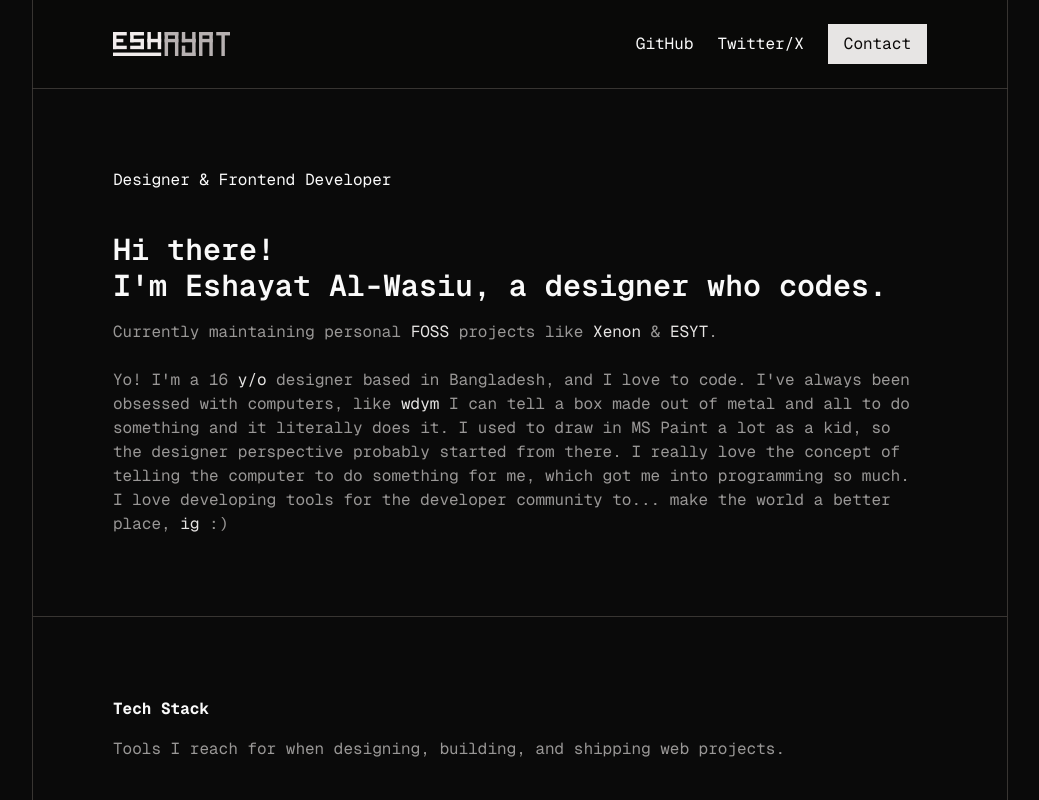
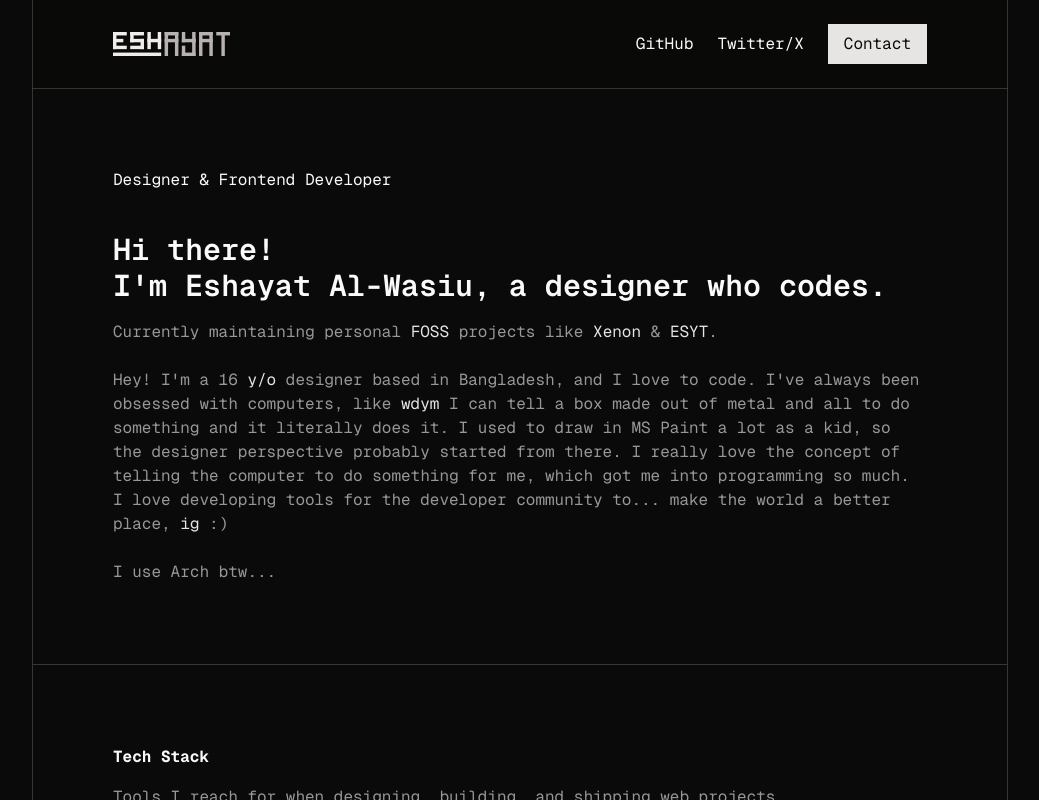
Before and after one commit to ESHAYAT102/portfolio, a React (Vite) app: page / in a window 1280 px wide. Shown: the top 800 px of the page, without its empty margins (120-1159 px from the left). Built offline with nearby package versions, Linux system fonts and the light colour scheme; no server answers.

Commit message:
Arch btw

```diff
--- a/src/sections/Banner.tsx
+++ b/src/sections/Banner.tsx
@@ -226,7 +226,7 @@ export default function Banner() {
             </p>
             <br />
             <p className="text-stone-300/70">
-              Yo! I'm a {currentYear - 2010}{" "}
+              Hey! I'm a {currentYear - 2010}{" "}
               <button
                 className={tooltipButtonClass}
                 type="button"
@@ -290,7 +290,11 @@ export default function Banner() {
                 </span>
               </button>{" "} :)
             </p>
-            <Suspense fallback={<GitHubContributionsFallback />}>
+            <br />
+            <p className="text-stone-300/70">
+              I use Arch btw...
+            </p>
+           <Suspense fallback={<GitHubContributionsFallback />}>
               <GitHubContributions
                 className="mt-12 min-w-0 w-full"
                 contributions={githubContributions}
```
